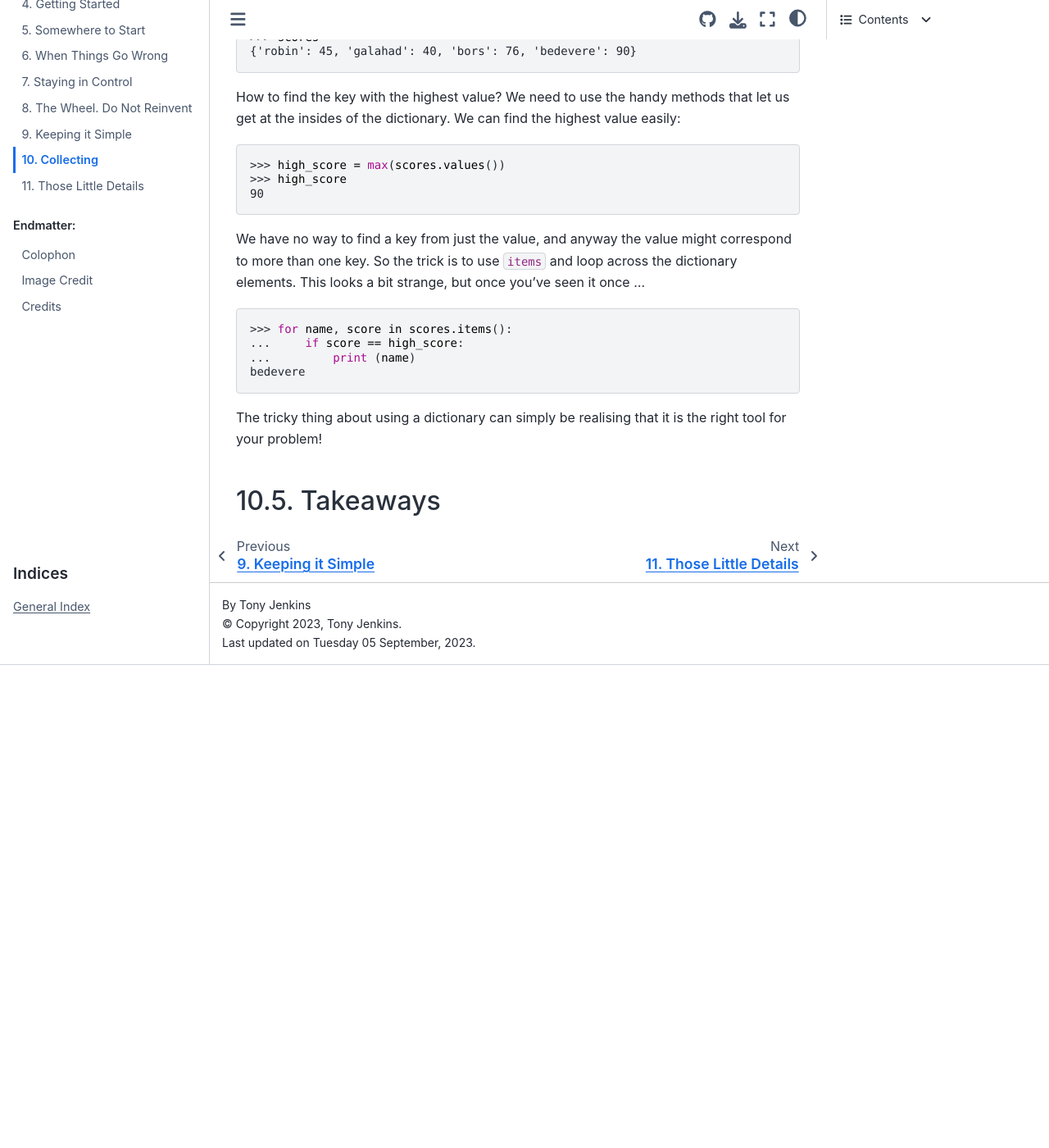
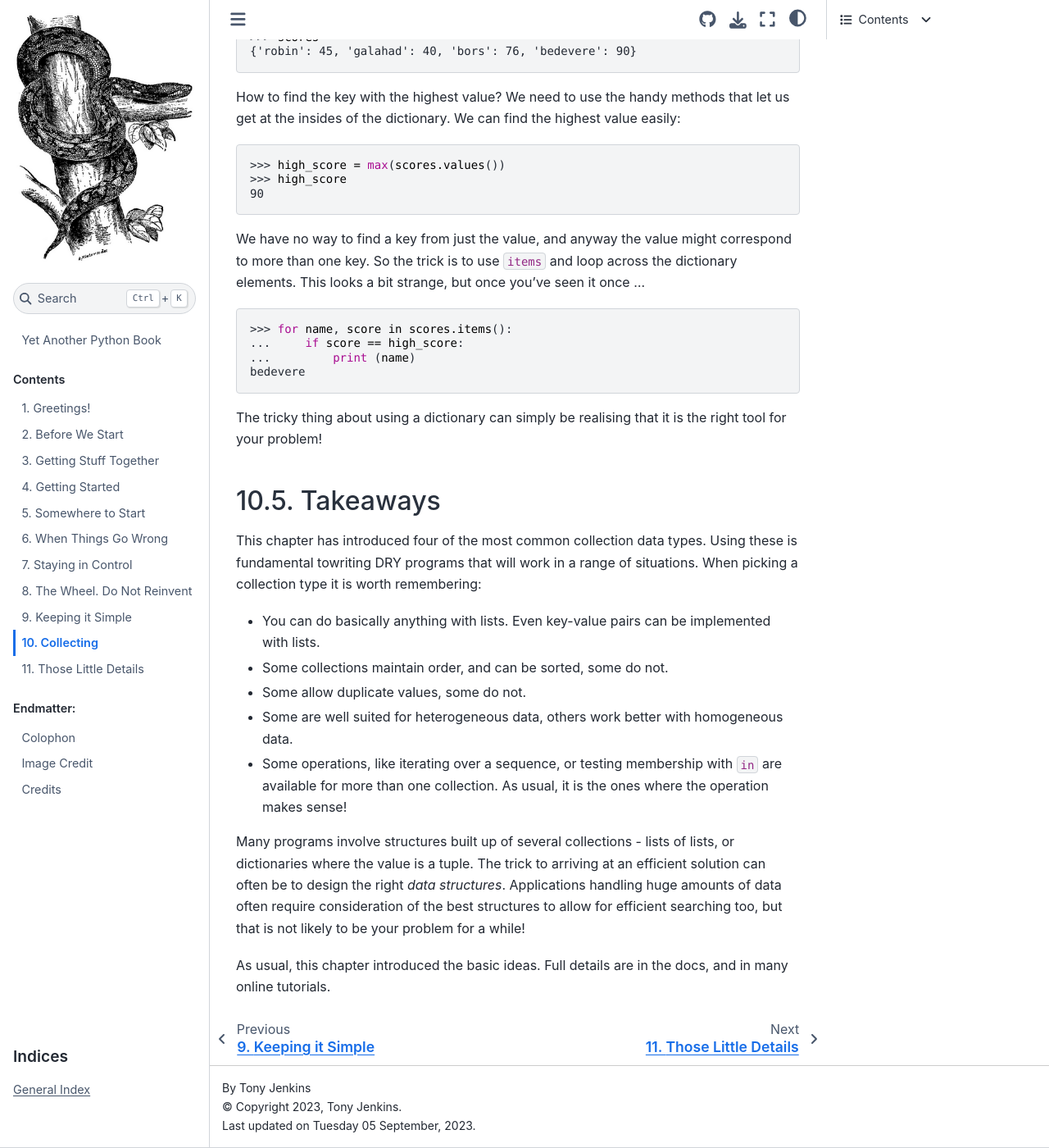
Before and after one commit to TonyJenkins/hungarian_phrasebook, a Sphinx documentation site: the page built from doc/source/090_collections/index.rst, in a window 1280 px wide and 1400 px high, scrolled down 18061 px. Shown: the whole window at 82% size. Built offline with Sphinx 7.4.7 and the Sphinx Book theme 1.1.4, drawn with Linux system fonts in a browser that asks for light colours; before the commit the page ends 18872 px from its top, so only the background shows below that.

Commit message:
Finish draft of collections

```diff
--- a/doc/source/090_collections/index.rst
+++ b/doc/source/090_collections/index.rst
@@ -675,8 +675,17 @@ The tricky thing about using a dictionary can simply be realising that it is the
 Takeaways
 =========
 
-..
-    TODO
+This chapter has introduced four of the most common collection data types. Using these is fundamental towriting DRY programs that will work in a range of situations. When picking a collection type it is worth remembering:
+
+* You can do basically anything with lists. Even key-value pairs can be implemented with lists.
+* Some collections maintain order, and can be sorted, some do not.
+* Some allow duplicate values, some do not.
+* Some are well suited for heterogeneous data, others work better with homogeneous data.
+* Some operations, like iterating over a sequence, or testing membership with ``in`` are available for more than one collection. As usual, it is the ones where the operation makes sense!
+
+Many programs involve structures built up of several collections - lists of lists, or dictionaries where the value is a tuple. The trick to arriving at an efficient solution can often be to design the right *data structures*. Applications handling huge amounts of data often require consideration of the best structures to allow for efficient searching too, but that is not likely to be your problem for a while!
+
+As usual, this chapter introduced the basic ideas. Full details are in the docs, and in many online tutorials.
 
 .. [#sets] This almost said three, but we'll include Sets so as to be complete, and because they do have some nifty uses now and again.
 .. [#listshomo] Note this says *usually*. Lists can contain elements of different types, but this often breaks the point of having a list, and the concept of "order" becomes difficult. A tuple is often a better call in this case.
```
